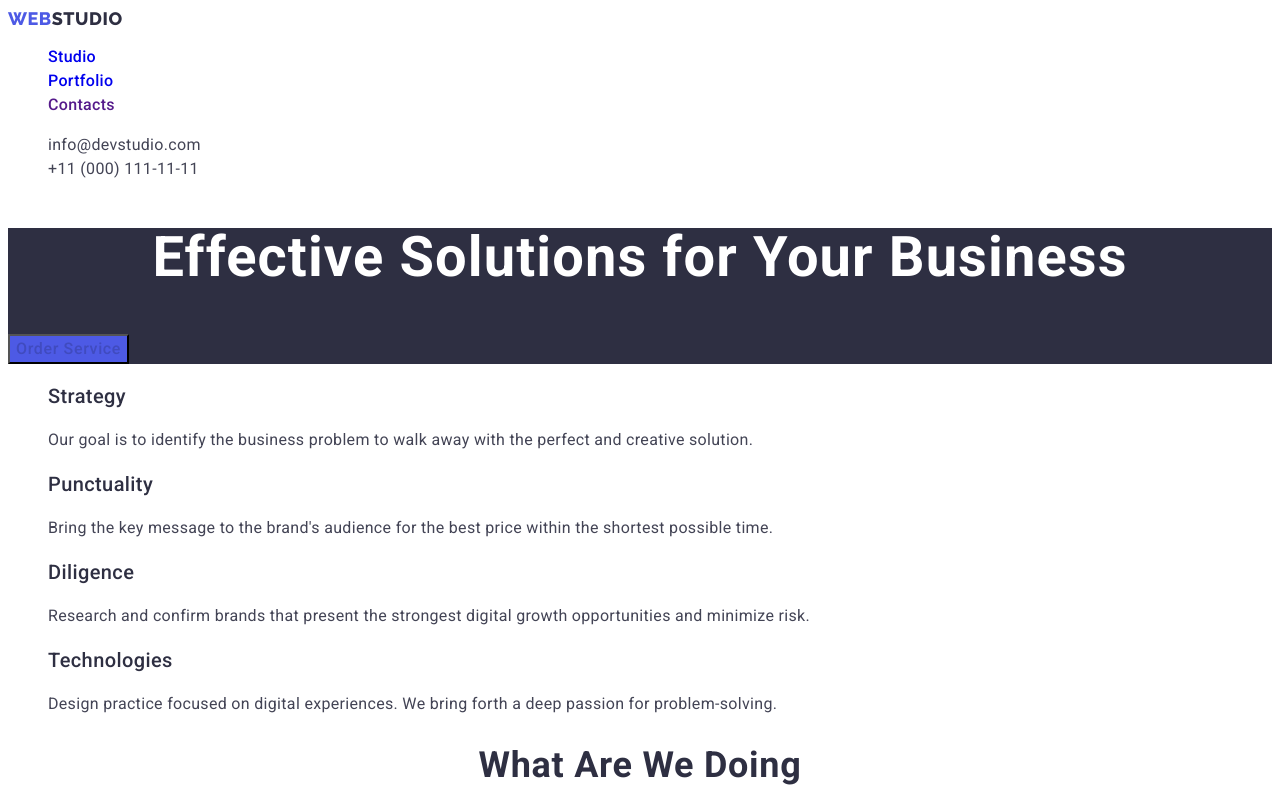
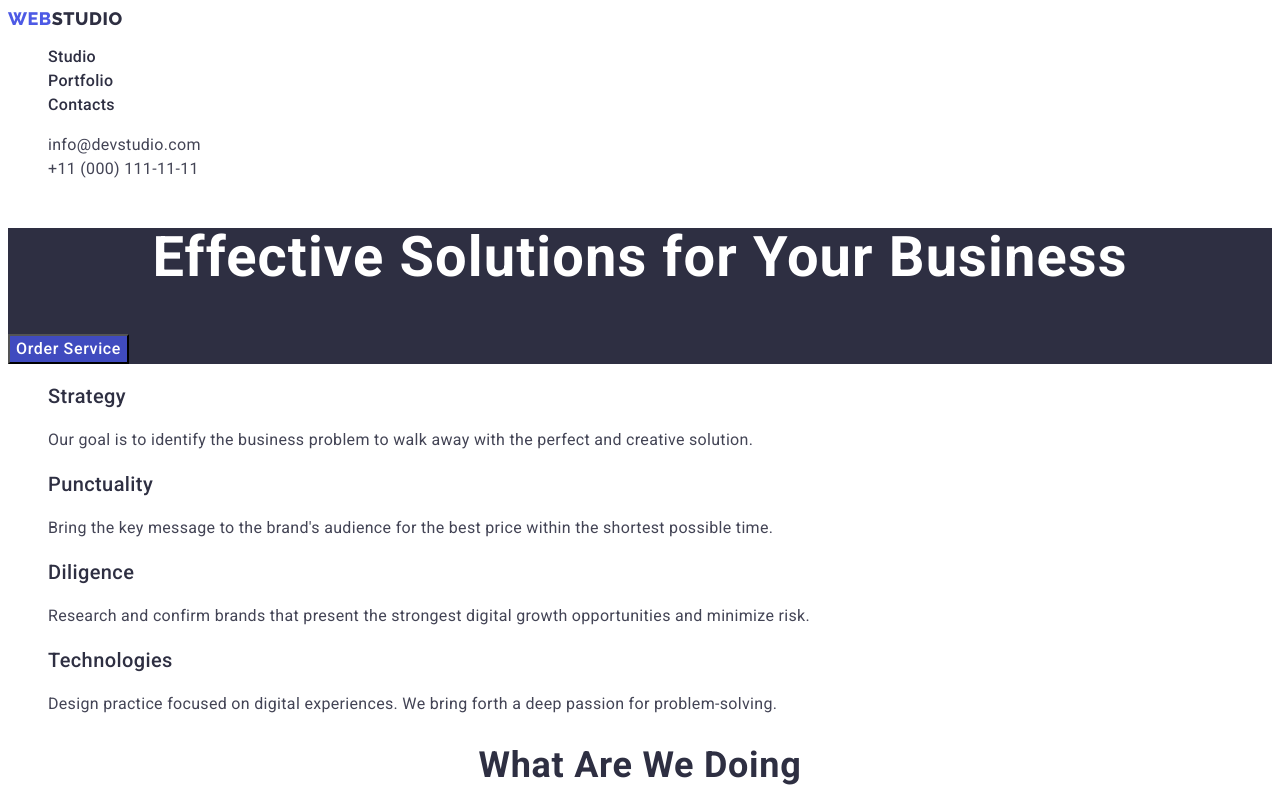
Before and after one commit to Fstar555/goit-markup-hw-02, a plain HTML site: page index.html in a window 1280 px wide. Both pictures are taken after a click on the button "Order Service". Shown: the top 800 px of the page. Drawn offline with Linux system fonts and the light colour scheme.

Commit message:
final update

```diff
--- a/css/styles.css
+++ b/css/styles.css
@@ -61,6 +61,15 @@
   text-decoration: none;
 }
 
+.header-menu-link {
+  font-weight: 500;
+  font-size: 16px;
+  line-height: 1.5;
+  letter-spacing: 0.02em;
+  color: var(--dark-color);
+  text-decoration: none;
+}
+
 .header-menu-link:hover,
 .header-menu-link:focus {
   color: var(--pressed-background-state-color);
@@ -77,8 +86,8 @@
   color: var(--text-color);
 }
 
-.header-contacts:hover,
-.header-contacts:focus {
+.header-contacts-link:hover,
+.header-contacts-link:focus {
   color: var(--pressed-background-state-color);
 }
 
@@ -111,7 +120,7 @@
 
 .hero-btn:hover,
 .hero-btn:focus {
-  color: var(--pressed-background-state-color);
+  background-color: var(--pressed-background-state-color);
 }
 
 /*----------------Business-----------------*/
```
